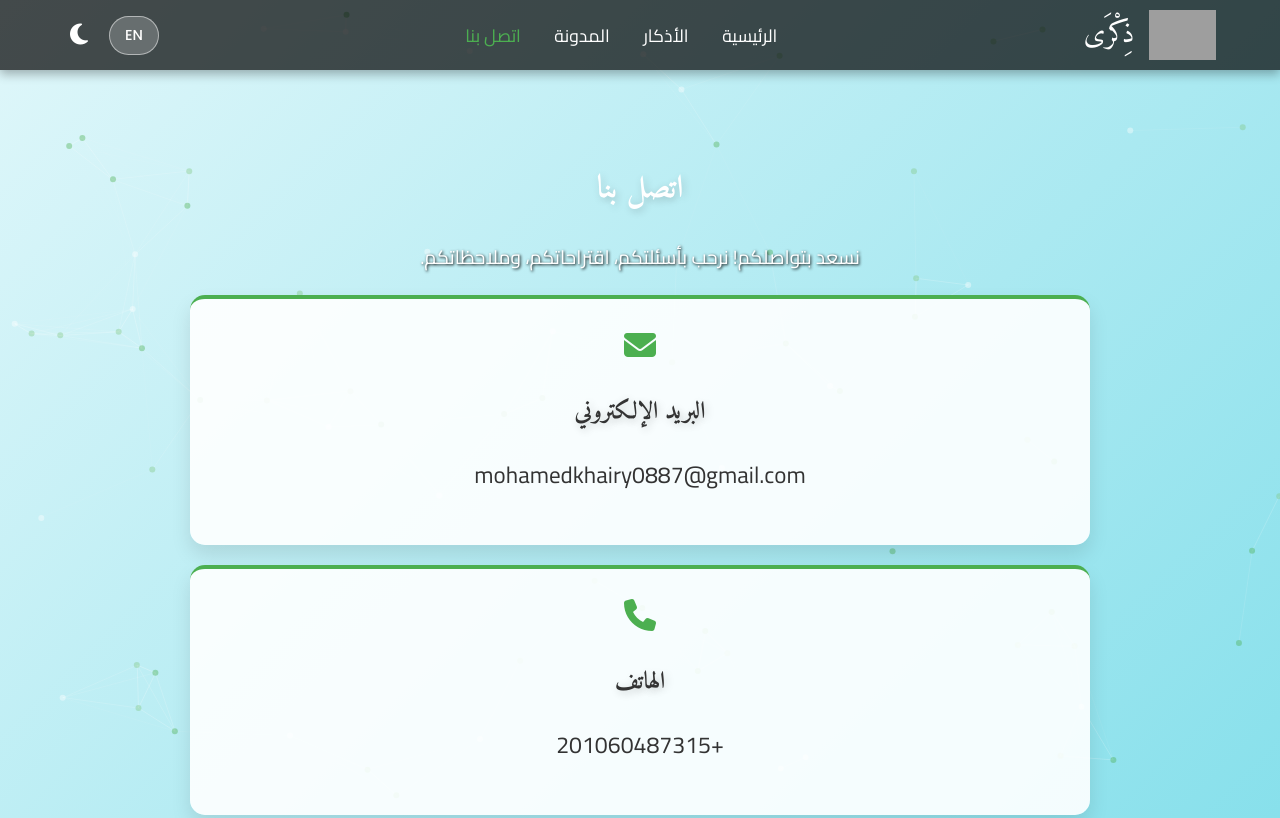
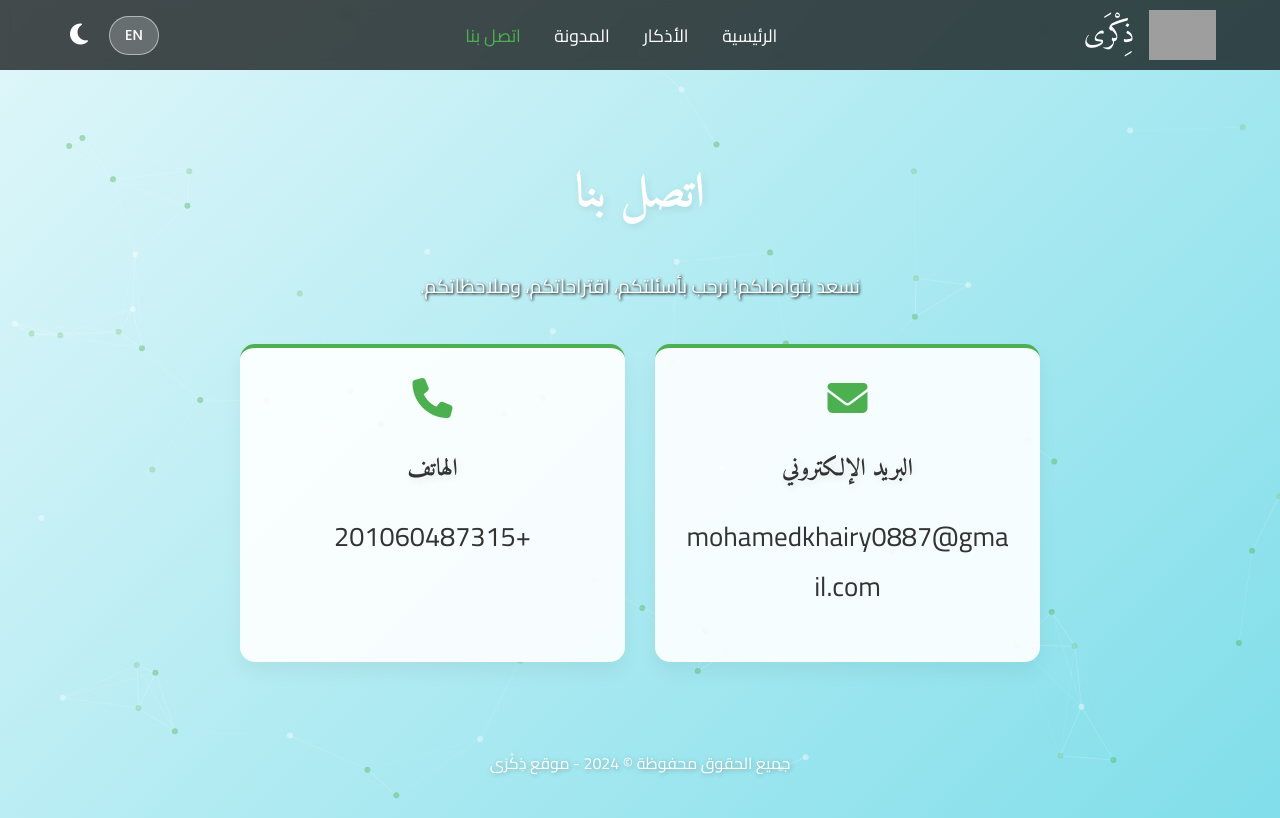
Before and after one commit to MANE78/dhikra-website, a plain HTML site: page contact.html in a window 1280 px wide. Shown: the top 818 px of the page. Drawn offline with nearby package versions, Linux system fonts and the light colour scheme; grey boxes are pictures that could not be loaded.

Commit message:
Update contact.html

```diff
--- a/contact.html
+++ b/contact.html
@@ -11,36 +11,39 @@
     <link href="https://fonts.googleapis.com/css2?family=Amiri:wght@400;700&family=Cairo:wght@400;700&family=Poppins:wght@400;500;700&display=swap" rel="stylesheet">
     <style>
         /* CSS is identical for consistency */
-        :root { --primary-color: #4CAF50; --font-color-light: #333; --bg-gradient-light: linear-gradient(135deg, #e0f7fa, #80deea); --font-color-dark: #e0e0e0; --bg-gradient-dark: linear-gradient(135deg, #1a2a44, #2e4a66); }
+        :root { --primary-color: #4CAF50; --secondary-color: #81c784; --font-color-light: #333; --bg-gradient-light: linear-gradient(135deg, #e0f7fa, #80deea); --card-bg-light: #ffffff; --font-color-dark: #e0e0e0; --bg-gradient-dark: linear-gradient(135deg, #1a2a44, #2e4a66); --card-bg-dark: #1f292e; }
         html[lang="ar"] { font-family: 'Cairo', sans-serif; }
         html[lang="en"] { font-family: 'Poppins', sans-serif; }
         html[lang="ar"] .lang-en { display: none; }
         html[lang="en"] .lang-ar { display: none; }
-        body { margin: 0; padding-top: 80px; min-height: 100vh; overflow-x: hidden; position: relative; background: var(--bg-gradient-light); color: var(--font-color-light); text-align: center; transition: background 0.5s ease, color 0.5s ease; }
+        body { margin: 0; padding-top: 80px; background: var(--bg-gradient-light); color: var(--font-color-light); text-align: center; transition: background 0.5s ease, color 0.5s ease; }
         body.dark-mode { background: var(--bg-gradient-dark); color: var(--font-color-dark); }
         #particles-js { position: fixed; width: 100%; height: 100%; top: 0; left: 0; z-index: -1; }
-        h1, h2, h3 { font-family: 'Amiri', serif; text-shadow: 2px 2px 8px rgba(0, 0, 0, 0.2); }
+        h1, h2, h3 { font-family: 'Amiri', serif; text-shadow: 2px 2px 8px rgba(0, 0, 0, 0.1); }
         html[lang="en"] h1, html[lang="en"] h2, html[lang="en"] h3 { font-family: 'Poppins', sans-serif; font-weight: 700; }
-        nav { background: rgba(0, 0, 0, 0.7); padding: 10px 5%; position: fixed; width: 90%; top: 0; z-index: 1000; box-shadow: 0 4px 10px rgba(0, 0, 0, 0.3); display: flex; justify-content: space-between; align-items: center; }
+        nav { background: rgba(0, 0, 0, 0.7); padding: 10px 5%; position: fixed; width: 90%; top: 0; z-index: 1000; display: flex; justify-content: space-between; align-items: center; backdrop-filter: blur(5px); }
         .navbar-brand { display: flex; align-items: center; text-decoration: none; }
         .navbar-brand img { height: 50px; }
         .navbar-brand .site-name { font-family: 'Amiri', serif; font-size: 1.8em; color: #fff; }
         html[dir="rtl"] .navbar-brand .site-name { margin-right: 15px; }
         html[dir="ltr"] .navbar-brand .site-name { margin-left: 15px; }
-        .nav-links a { color: #fff; font-size: 1.1em; margin: 0 15px; text-decoration: none; padding-bottom: 5px; transition: color 0.3s; }
+        .nav-links a { color: #fff; font-size: 1.1em; margin: 0 15px; text-decoration: none; transition: color 0.3s; }
         .nav-links a:hover, .nav-links a.active { color: var(--primary-color); }
         .nav-controls { display: flex; align-items: center; gap: 15px; }
         .lang-toggle-btn { background-color: rgba(255, 255, 255, 0.2); border: 1px solid rgba(255, 255, 255, 0.5); color: #fff; padding: 8px 15px; border-radius: 20px; cursor: pointer; font-family: 'Poppins', sans-serif; font-weight: 500; font-size: 0.9em; }
         #dark-mode-toggle { background: none; border: none; color: #fff; font-size: 1.5em; cursor: pointer; }
-        .container { max-width: 900px; margin: 40px auto; padding: 20px; }
-        .page-header h1 { color: #fff; }
-        .page-header p { color: #fff; text-shadow: 1px 1px 3px #000; font-size: 1.2em; }
-        .contact-card { background: rgba(255, 255, 255, 0.9); border-top: 4px solid var(--primary-color); border-radius: 15px; padding: 30px; margin-top: 20px; box-shadow: 0 10px 20px rgba(0, 0, 0, 0.1); color: var(--font-color-light); }
-        body.dark-mode .contact-card { background: rgba(40, 40, 40, 0.95); color: var(--font-color-dark); }
-        .contact-card i { font-size: 2em; color: var(--primary-color); margin-bottom: 10px; }
-        .contact-card p, .contact-card a { font-size: 1.2em; word-wrap: break-word; color: inherit !important; text-decoration: none; }
-        footer { padding: 30px; margin-top: 40px; color: #fff; text-shadow: 1px 1px 5px rgba(0, 0, 0, 0.3); }
+        main { padding: 40px 20px; }
+        .page-header h1 { color: #fff; font-size: 3em; }
+        .page-header p { color: #fff; text-shadow: 1px 1px 3px #000; font-size: 1.2em; max-width: 700px; margin: 10px auto 40px; }
+        .contact-grid { display: grid; grid-template-columns: repeat(auto-fit, minmax(300px, 1fr)); gap: 30px; max-width: 800px; margin: 0 auto; }
+        .contact-card { background: rgba(255, 255, 255, 0.9); border-top: 4px solid var(--primary-color); border-radius: 15px; padding: 30px; box-shadow: 0 10px 20px rgba(0, 0, 0, 0.05); color: var(--font-color-light); }
+        body.dark-mode .contact-card { background: var(--card-bg-dark); color: var(--font-color-dark); }
+        .contact-card i { font-size: 2.5em; color: var(--primary-color); margin-bottom: 10px; }
+        .contact-card p, .contact-card a { font-size: 1.3em; word-wrap: break-word; color: inherit !important; text-decoration: none; font-weight: 500; }
+        footer { padding: 30px; color: #fff; text-shadow: 1px 1px 5px rgba(0, 0, 0, 0.3); }
         body.dark-mode footer { color: var(--font-color-dark); }
+        @media (max-width: 992px) { .nav-links { display: none; } }
+        @media (max-width: 768px) { .navbar-brand .site-name { display: none; } .page-header h1 { font-size: 2.5em; } }
     </style>
 </head>
 <body
@@ -53,28 +56,29 @@
         <div class="nav-links">
             <a href="index.html"><span class="lang-ar">الرئيسية</span><span class="lang-en">Home</span></a>
             <a href="adhkar.html"><span class="lang-ar">الأذكار</span><span class="lang-en">Adhkar</span></a>
-            <a href="#"><span class="lang-ar">المدونة</span><span class="lang-en">Blog</span></a>
+            <a href="blog.html"><span class="lang-ar">المدونة</span><span class="lang-en">Blog</span></a>
             <a href="contact.html" class="active"><span class="lang-ar">اتصل بنا</span><span class="lang-en">Contact</span></a>
         </div>
         <div class="nav-controls">
-            <button id="lang-toggle" class="lang-toggle-btn"></button>
-            <button id="dark-mode-toggle"><i class="fas fa-moon"></i></button>
+            <button id="lang-toggle" class="lang-toggle-btn" title="Change Language"></button>
+            <button id="dark-mode-toggle" title="Toggle Dark Mode"><i class="fas fa-moon"></i></button>
         </div>
     </nav>
-    <main class="container">
+    <main>
         <div class="page-header">
             <h1><span class="lang-ar">اتصل بنا</span><span class="lang-en">Contact Us</span></h1>
             <p><span class="lang-ar">نسعد بتواصلكم! نرحب بأسئلتكم، اقتراحاتكم، وملاحظاتكم.</span><span class="lang-en">We are happy to hear from you! We welcome your questions, suggestions, and feedback.</span></p>
         </div>
-        <div class="contact-card"><i class="fas fa-envelope"></i><h2><span class="lang-ar">البريد الإلكتروني</span><span class="lang-en">Email</span></h2><p><a href="mailto:mohamedkhairy0887@gmail.com">mohamedkhairy0887@gmail.com</a></p></div>
-        <div class="contact-card"><i class="fas fa-phone"></i><h2><span class="lang-ar">الهاتف</span><span class="lang-en">Phone</span></h2><p><a href="tel:+201060487315">+201060487315</a></p></div>
+        <div class="contact-grid">
+            <div class="contact-card"><i class="fas fa-envelope"></i><h2><span class="lang-ar">البريد الإلكتروني</span><span class="lang-en">Email</span></h2><p><a href="mailto:mohamedkhairy0887@gmail.com">mohamedkhairy0887@gmail.com</a></p></div>
+            <div class="contact-card"><i class="fas fa-phone"></i><h2><span class="lang-ar">الهاتف</span><span class="lang-en">Phone</span></h2><p><a href="tel:+201060487315">+201060487315</a></p></div>
+        </div>
     </main>
     <footer>
         <p><span class="lang-ar">جميع الحقوق محفوظة © 2024 - موقع ذِكْرَى</span><span class="lang-en">Copyright © 2024 - Dhikra Website</span></p>
     </footer>
     <script src="https://cdn.jsdelivr.net/particles.js/2.0.0/particles.min.js"></script>
     <script>
-        // JS is identical to index.html
         document.addEventListener('DOMContentLoaded', () => {
             const htmlEl = document.documentElement;
             const darkModeToggle = document.getElementById('dark-mode-toggle');
```
